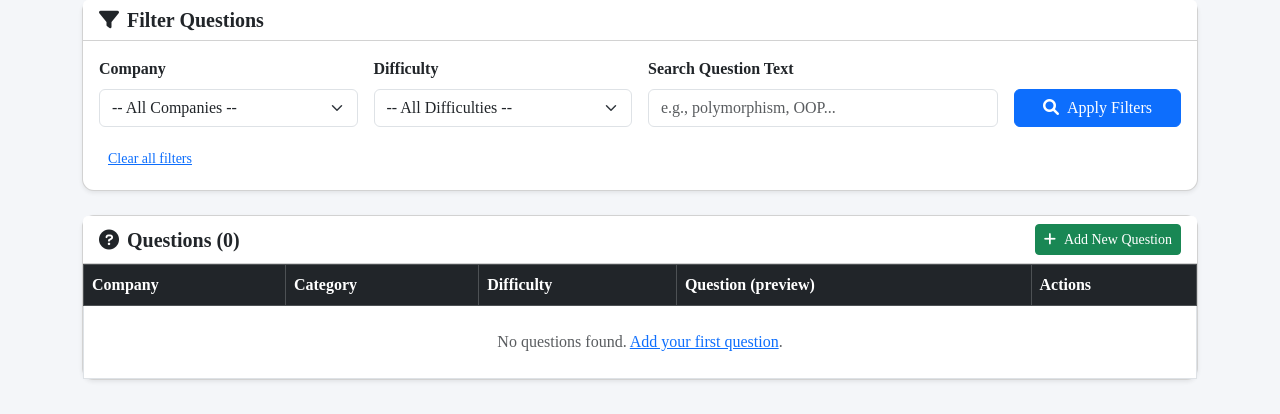
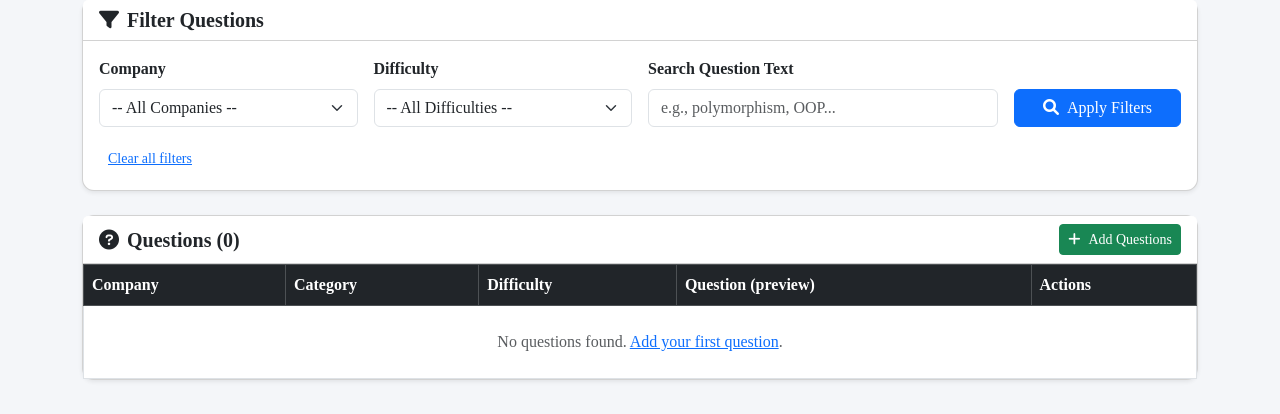
Before and after one commit to tiinysite-pixel/CrackIt, a Flask app: page /question-bank in a window 1280 px wide. Shown: the part 220-634 px from the top of the page. Run offline with Flask 3, Linux system fonts and the light colour scheme; the visitor is signed in with stand-in values (Sample User, id 1); data that the repository does not hold is empty.

Commit message:
Questions

```diff
--- a/templates/question_bank.html
+++ b/templates/question_bank.html
@@ -89,9 +89,9 @@
 <div class="card shadow-sm">
     <div class="card-header bg-white d-flex justify-content-between align-items-center">
         <h5 class="mb-0"><i class="fas fa-question-circle me-2"></i>Questions ({{ questions|length }})</h5>
-        <a href="{{ url_for('add_question') }}" class="btn btn-success btn-sm">
-            <i class="fas fa-plus me-2"></i>Add New Question
-        </a>
+        <a href="{{ url_for('add_bulk_questions') }}" class="btn btn-success btn-sm">
+    <i class="fas fa-plus me-2"></i>Add Questions
+</a>
     </div>
     <div class="card-body p-0">
         <div class="table-responsive">
```
